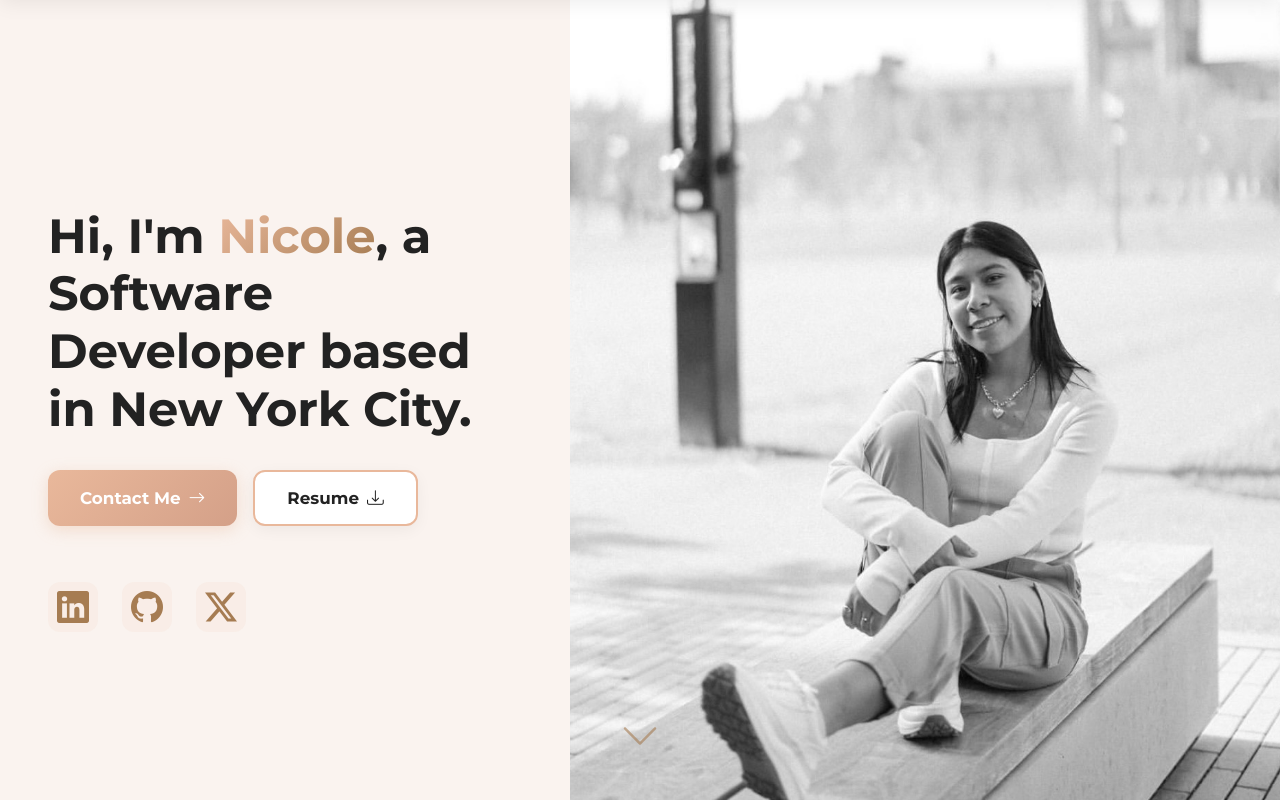
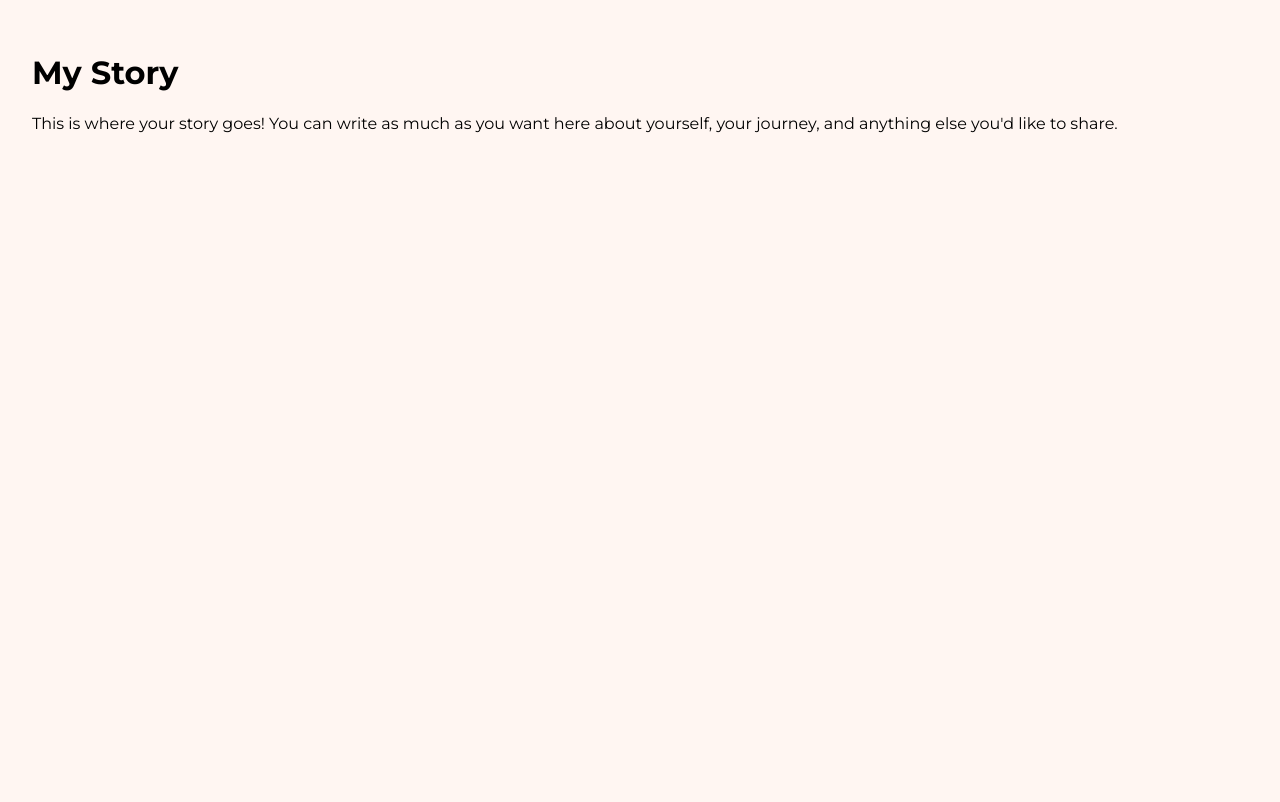
Before and after one commit to nicolelucas03/personal_website_redesign, a React (Create React App) app: page /my-story in a window 1280 px wide. Shown: the top 802 px of the page. Built offline with nearby package versions, Linux system fonts and the light colour scheme.

Commit message:
Add routing and new MyStory component; update dependencies

```diff
--- a/package.json
+++ b/package.json
@@ -10,6 +10,7 @@
     "bootstrap-icons": "^1.13.1",
     "react": "^19.2.3",
     "react-dom": "^19.2.3",
+    "react-router-dom": "^7.14.2",
     "react-scripts": "5.0.1",
     "web-vitals": "^2.1.4"
   },
--- a/src/App.js
+++ b/src/App.js
@@ -292,7 +292,7 @@ function App() {
               <span>Swift</span>
               <span>iOS</span>
               <span>Android</span>
-              <span>Cross-platform</span>
+              <span>Expo</span>
               <span>Responsive Design</span>
             </div>
           </div>
@@ -313,8 +313,8 @@ function App() {
               <span>VS Code</span>
               <span>Docker</span>
               <span>AWS</span>
+              <span>Azure</span>
               <span>Figma</span>
-              <span>VSCode</span>
               <span>Unity</span>
               <span>MATLAB</span>
               <span>SolidWorks</span>
--- /dev/null
+++ b/src/MainRouter.js
@@ -0,0 +1,17 @@
+import React from 'react';
+import { BrowserRouter as Router, Routes, Route } from 'react-router-dom';
+import App from './App';
+import MyStory from './MyStory';
+
+function MainRouter() {
+  return (
+    <Router>
+      <Routes>
+        <Route path="/" element={<App />} />
+        <Route path="/my-story" element={<MyStory />} />
+      </Routes>
+    </Router>
+  );
+}
+
+export default MainRouter;
--- /dev/null
+++ b/src/MyStory.js
@@ -0,0 +1,15 @@
+import React from 'react';
+
+function MyStory() {
+  return (
+    <div style={{ padding: '2rem' }}>
+      <h1>My Story</h1>
+      <p>
+        {/* Replace this with your actual story */}
+        This is where your story goes! You can write as much as you want here about yourself, your journey, and anything else you'd like to share.
+      </p>
+    </div>
+  );
+}
+
+export default MyStory;
--- a/src/index.js
+++ b/src/index.js
@@ -1,13 +1,13 @@
 import React from 'react';
 import ReactDOM from 'react-dom/client';
 import './index.css';
-import App from './App';
+import MainRouter from './MainRouter';
 import reportWebVitals from './reportWebVitals';
 
 const root = ReactDOM.createRoot(document.getElementById('root'));
 root.render(
   <React.StrictMode>
-    <App />
+    <MainRouter />
   </React.StrictMode>
 );
 
```
Also changed, not shown: 1 other file (tests, documents, lock files or other folders).
